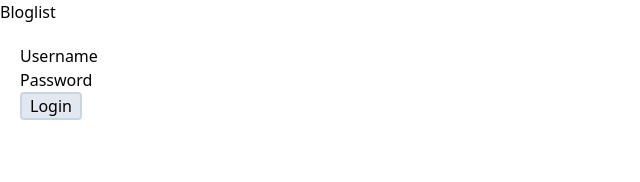
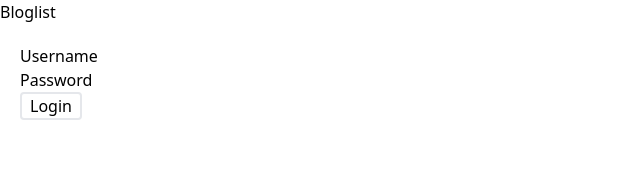
Before and after one commit to RicLobo626/fso-part5, a React (Vite) app in the folder bloglist-frontend/: page / in a window 1280 px wide. Shown: the top 182 px of the page, without its empty margins (0-640 px from the left). Built offline with nearby package versions, Linux system fonts and the light colour scheme.

Commit message:
Update Button default classes

```diff
--- a/bloglist-frontend/src/components/Button.jsx
+++ b/bloglist-frontend/src/components/Button.jsx
@@ -2,11 +2,8 @@ import PropTypes from "prop-types";
 import { Button as HUIButton } from "@headlessui/react";
 
 export const Button = ({ text, className, ...props }) => {
-  const defaultClassName =
-    "bg-slate-200 border-slate-300 data-[hover]:bg-slate-300 border-2 rounded px-2";
-
   return (
-    <HUIButton {...props} className={`${defaultClassName} ${className}`}>
+    <HUIButton {...props} className={`btn ${className}`}>
       {text}
     </HUIButton>
   );
```
